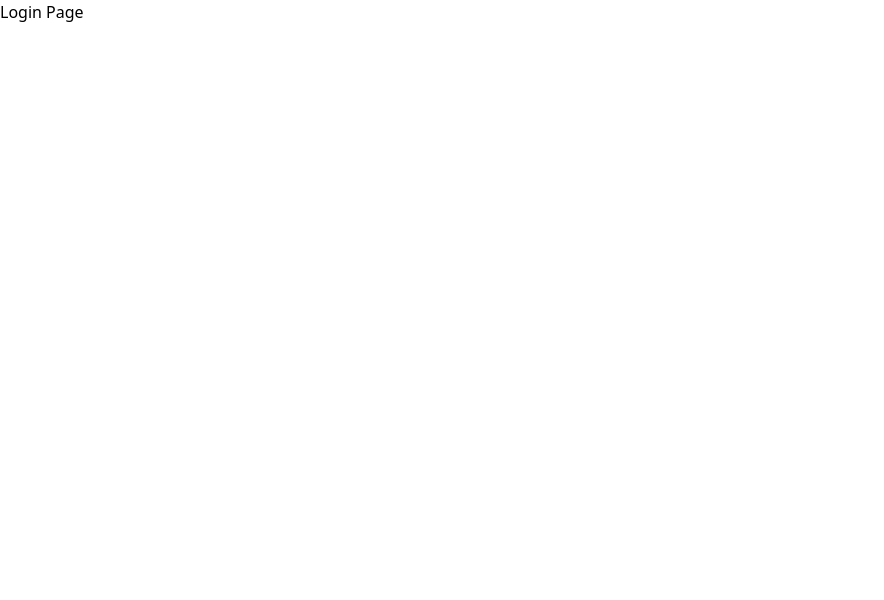
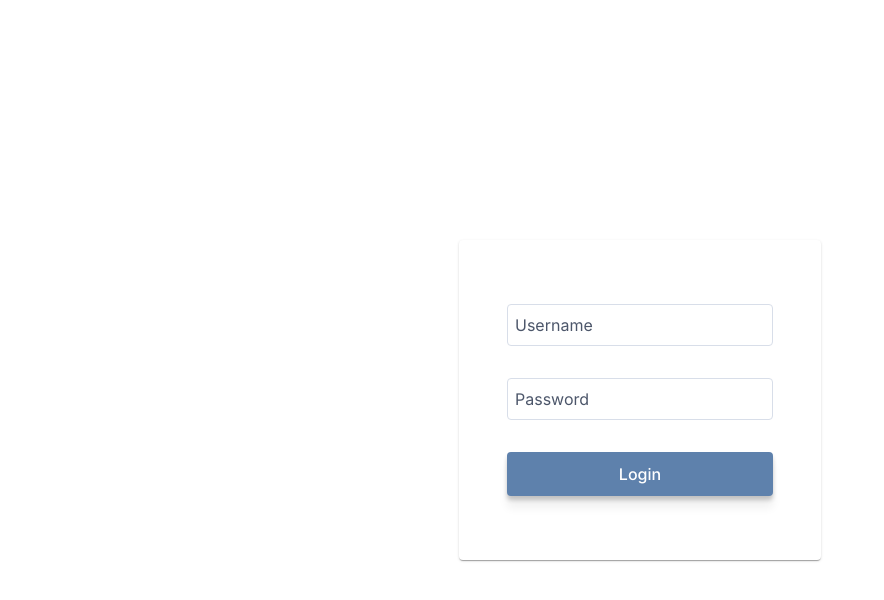
Before and after one commit to da0hn/bossabox-code-challenge, a React (Create React App) app in the folder vuttr-react-app/: page / in a window 1280 px wide. Shown: the top 600 px of the page, without its empty margins (0-884 px from the left). Built offline with nearby package versions, Linux system fonts and the light colour scheme.

Commit message:
feat: create login page template without behavior

```diff
--- a/vuttr-react-app/src/pages/Login/index.tsx
+++ b/vuttr-react-app/src/pages/Login/index.tsx
@@ -1,5 +1,34 @@
+import React, {FormEvent, useCallback} from "react";
+import {InputText} from "primereact/inputtext";
+import {Card} from "primereact/card";
+import {Button} from "primereact/button";
+
 export default function Login() {
+    const onFormSubmit = useCallback((event: FormEvent<HTMLFormElement>) => {
+        event.preventDefault();
+    }, []);
+
     return (
-        <h1>Login Page</h1>
+        <main className="h-screen flex items-center justify-center">
+            <Card>
+                <div className="m-8">
+                    <form className="flex flex-col gap-8 w-full max-w-xs" onSubmit={onFormSubmit}>
+                        <div className="flex flex-col gap-1">
+                            <span className="p-float-label">
+                                <InputText id="username"/>
+                                <label htmlFor="username">Username</label>
+                            </span>
+                        </div>
+                        <div className="flex flex-col gap-1">
+                            <span className="p-float-label">
+                                <InputText id="password" type="password"/>
+                                <label htmlFor="password">Password</label>
+                            </span>
+                        </div>
+                        <Button type="submit" label="Login" raised/>
+                    </form>
+                </div>
+            </Card>
+        </main>
     );
 }
```
